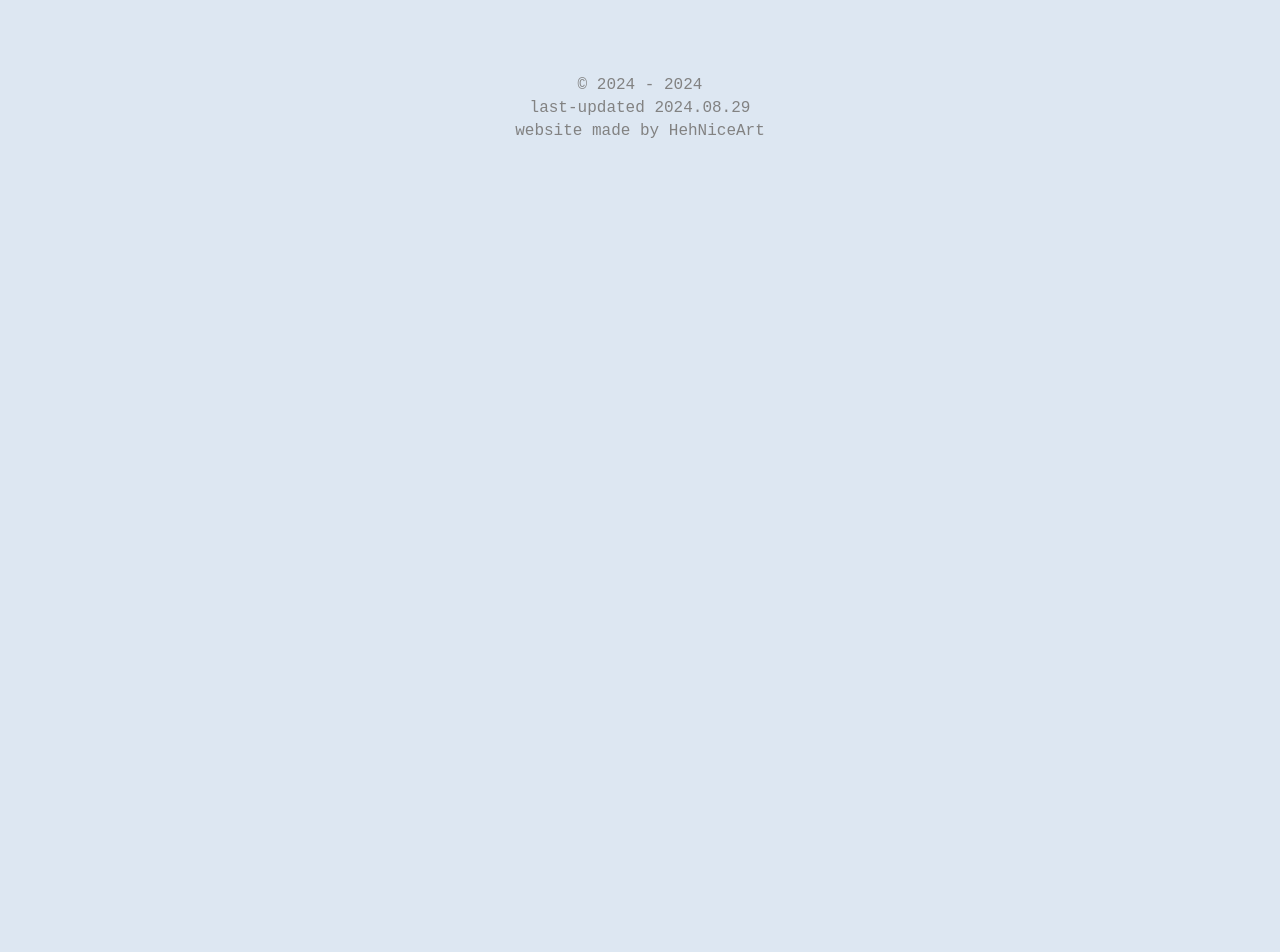
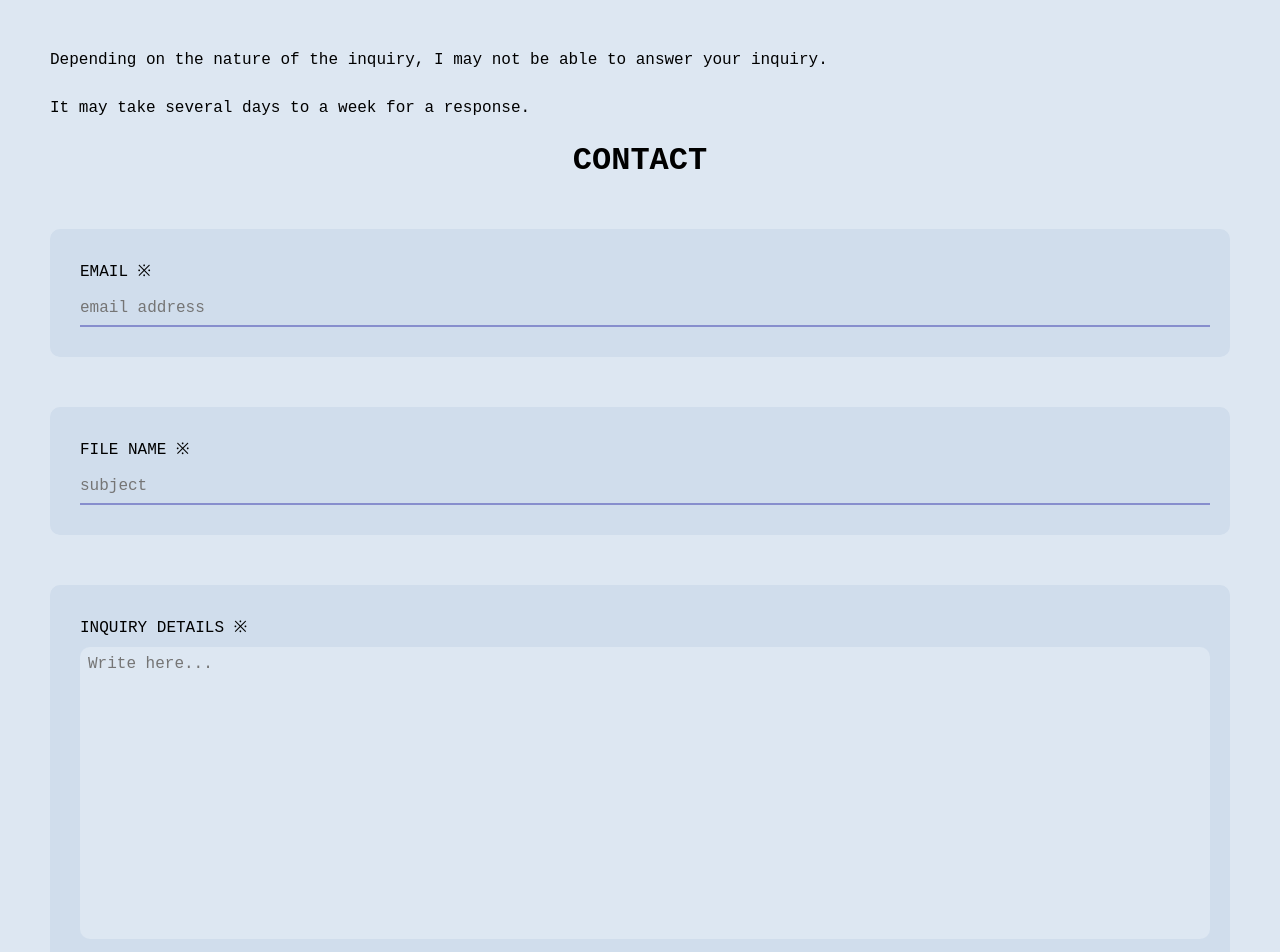
Before and after one commit to HehNiceArt/portfolio, a React (Create React App) app: page /Contact in a window 1280 px wide. Shown: the part 180-1132 px from the top of the page. Before the commit the page ends 800 px from the top, so only its background shows below. Built offline with nearby package versions, Linux system fonts and the light colour scheme; a web font is replaced by a local one.

Commit message:
wip contact

```diff
--- /dev/null
+++ b/src/components/Contact.css
@@ -0,0 +1,90 @@
+.contactText {
+    padding: 0 50px 0 50px;
+}
+
+.contactText>p {
+    padding: 15px 0;
+}
+
+.contactContainer {
+    display: flex;
+    align-items: center;
+    justify-content: center;
+    flex-direction: column;
+}
+
+.contactHeader {
+    font-size: 2rem;
+    display: flex;
+    align-items: center;
+    font-weight: bold;
+    margin: 10px 0px 50px 0px;
+}
+
+.contactPanel {
+    display: flex;
+    width: calc(100% - 100px);
+    border-radius: 10px;
+    height: auto;
+    flex-direction: row;
+    background-color: #D0DDEC;
+    justify-content: flex-start;
+    align-items: flex-start;
+    margin: 0 50px 50px 50px;
+    box-sizing: border-box;
+    transition: opacity 1s ease, box-shadow 0.3s ease;
+    padding: 10px;
+}
+
+.contactContent {
+    width: 100%;
+    height: 100%;
+    margin: 10px;
+    display: flex;
+    flex-direction: column;
+    justify-content: flex-start;
+    text-align: start;
+    padding-left: 10px;
+}
+
+.contactDetail {
+    padding: 10px 0;
+}
+
+.contactFillIn {
+    padding: 10px 0 5px 0;
+    color: #828282;
+}
+
+.contactDivider {
+    width: auto;
+    padding: 1px;
+    margin: 0 0 10px 0;
+    background-color: #878ECD;
+}
+
+.contactInput {
+    width: auto;
+    padding: 8px 0;
+    background: transparent;
+    border: none;
+    color: inherit;
+    font-family: inherit;
+    font-size: inherit;
+    outline: none;
+}
+
+.contactTextarea {
+    width: auto !important;
+    min-height: 276px;
+    padding: 8px;
+    background: #DDE7F2;
+    border: none;
+    color: inherit;
+    font-family: inherit;
+    font-size: inherit;
+    outline: none;
+    border-radius: 10px;
+    margin-bottom: 10px;
+    resize: none;
+}
--- /dev/null
+++ b/src/components/Contact.js
@@ -0,0 +1,82 @@
+import React, { useState } from "react";
+import Choices from "./Choices";
+import './Contact.css'
+
+export default function Contact() {
+    const [formData, setFormData] = useState({
+        email: '',
+        subject: '',
+        details: ''
+    });
+    const [showTerminal, setShowTerminal] = useState(true);
+    const toggleTerminal = () => {
+        setShowTerminal(prev => !prev);
+    }
+    const handleInputChange = (e) => {
+        const { name, value } = e.target;
+        setFormData(prev => ({
+            ...prev,
+            [name]: value
+        }));
+    };
+    return (
+        <div>
+            <Choices first={"Contact me"} />
+            <p className="Head-Show"><span className="slash">/</span><span className="blink" onClick={toggleTerminal}>show.all_*</span></p>
+            <div className={`Grid ${showTerminal ? 'show' : ''}`}>{ }
+                {showTerminal && (
+                    <>
+                        <div className="contactText">
+                            <p>Depending on the nature of the inquiry, I may not be able to answer your inquiry.</p>
+                            <p>It may take several days to a week for a response.</p>
+                        </div>
+                        <div className="contactContainer">
+                            <div className="contactHeader">CONTACT</div>
+                            <div className="contactPanel">
+                                <div className="contactContent">
+                                    <p className="contactDetail">EMAIL ※</p>
+                                    <input
+                                        type="email"
+                                        name="email"
+                                        className="contactInput"
+                                        value={formData.email}
+                                        onChange={handleInputChange}
+                                        placeholder="email address"
+                                    />
+                                    <div className="contactDivider"></div>
+                                </div>
+                            </div>
+                            <div className="contactPanel">
+                                <div className="contactContent">
+                                    <p className="contactDetail">FILE NAME ※</p>
+                                    <input
+                                        type="text"
+                                        name="subject"
+                                        className="contactInput"
+                                        value={formData.subject}
+                                        onChange={handleInputChange}
+                                        placeholder="subject"
+                                    />
+                                    <div className="contactDivider"></div>
+                                </div>
+                            </div>
+                            <div className="contactPanel">
+                                <div className="contactContent">
+                                    <p className="contactDetail">INQUIRY DETAILS ※</p>
+                                    <textarea
+                                        name="details"
+                                        className="contactTextarea"
+                                        value={formData.details}
+                                        onChange={handleInputChange}
+                                        placeholder="Write here..."
+                                        rows="4"
+                                    />
+                                </div>
+                            </div>
+                        </div>
+                    </>
+                )}
+            </div>
+        </div>
+    )
+}
--- a/src/pages/Contact.js
+++ b/src/pages/Contact.js
@@ -1,11 +1,12 @@
 import Navbar from '../components/Navbar'
 import Footer from '../components/Footer'
+import ContactMe from '../components/Contact'
 
 export default function Contact() {
     return (
         <div>
             <Navbar />
-            <h1>Contact Pages</h1>
+            <ContactMe />
             <Footer />
         </div>
     );
```
Also changed, not shown: src/components/Buttons.js (deleted, +0 -66 lines).
